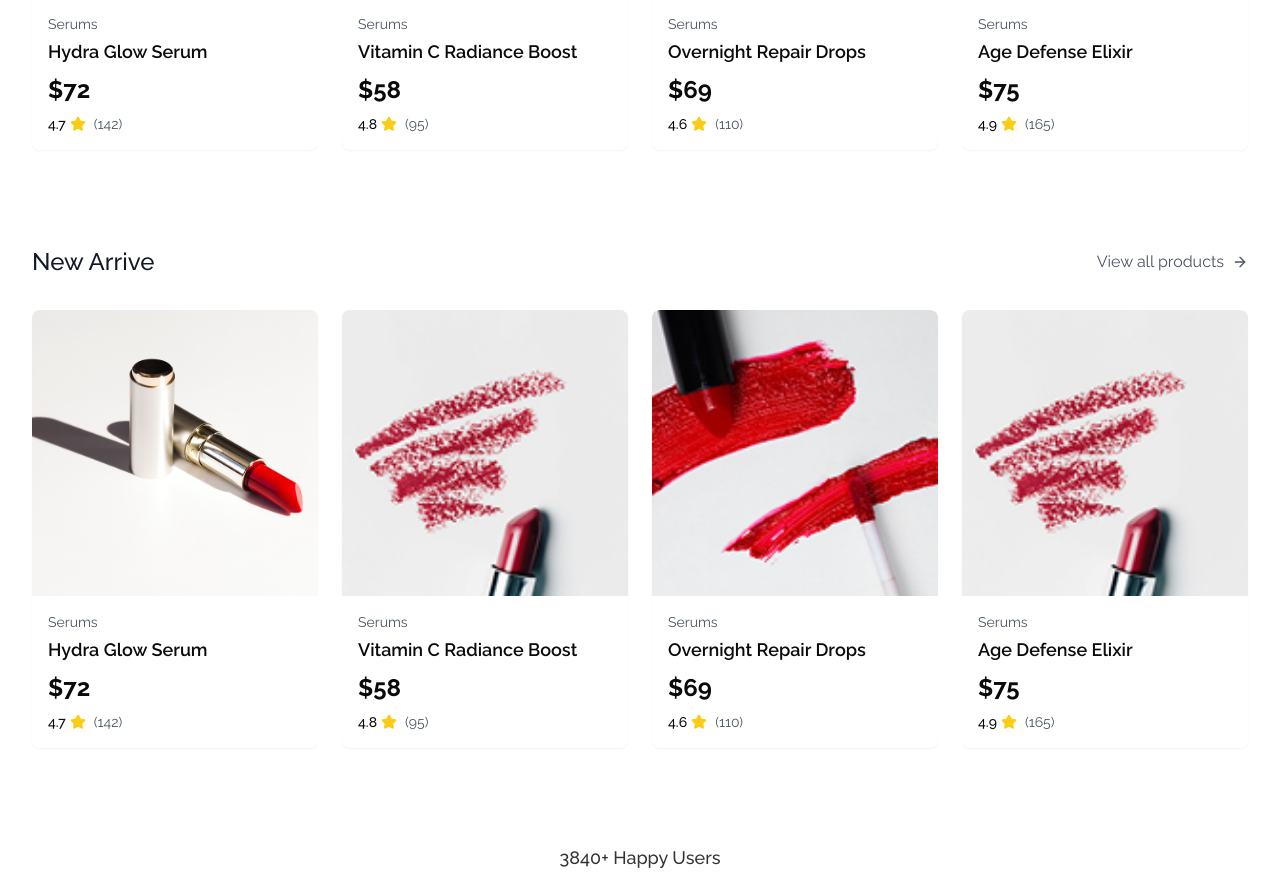
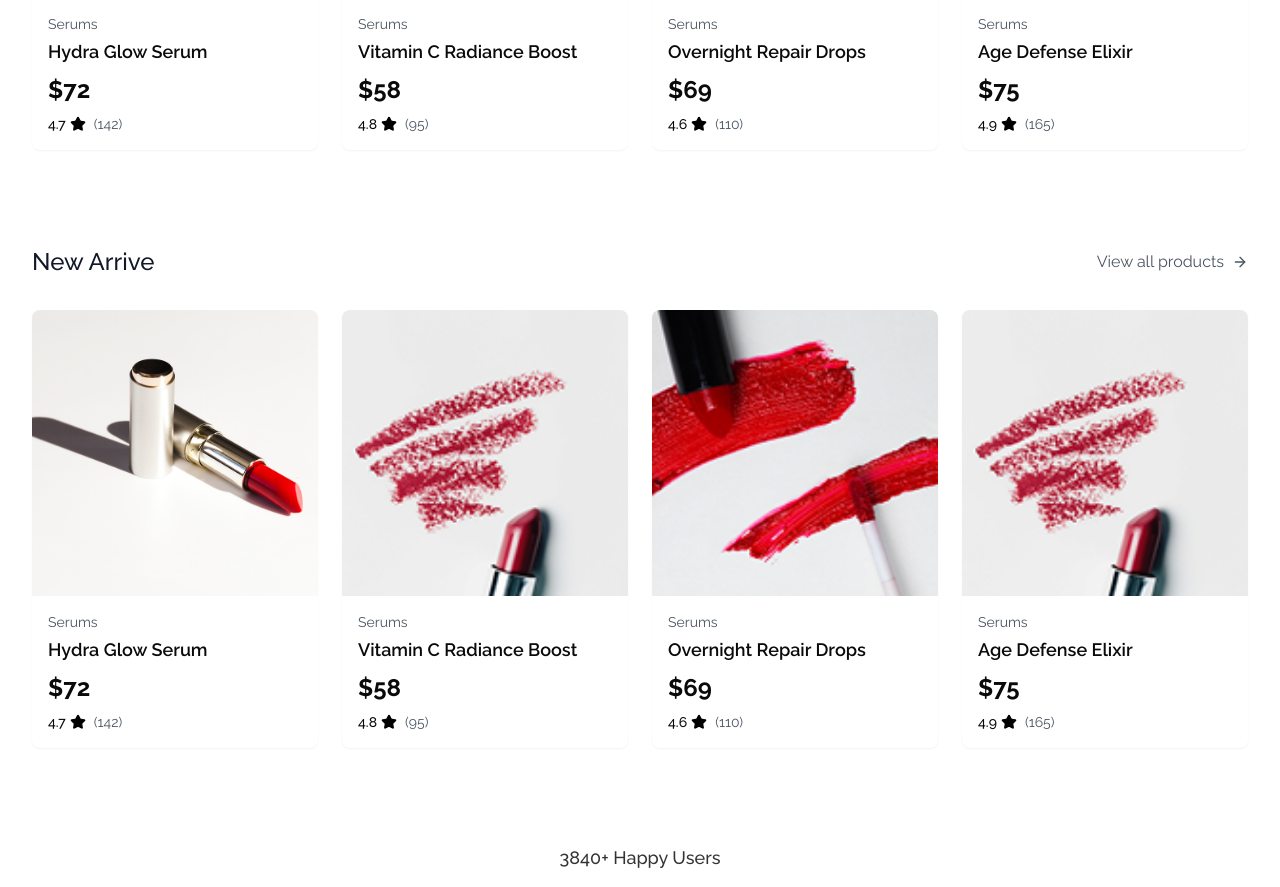
Before and after one commit to fsdteam8/seoulmirage-frontend, a Next.js app: page / in a window 1280 px wide. Shown: the part 1265-2152 px from the top of the page. Built offline with nearby package versions, Linux system fonts and the light colour scheme.

Commit message:
fix card star icon

```diff
--- a/components/Product/ProductCard.tsx
+++ b/components/Product/ProductCard.tsx
@@ -72,7 +72,7 @@ export default function ProductCard({ product }: ProductCardProps) {
           <div className="flex items-center gap-2">
             <div className="flex items-center">
               <span className="text-sm font-medium">{product.rating}</span>
-              <Star className="w-4 h-4 fill-yellow-400 text-yellow-400 ml-1" />
+              <Star className="w-4 h-4 fill-black text-black ml-1" />
             </div>
             <span className="text-sm text-gray-600">({product.reviews})</span>
           </div>
```
